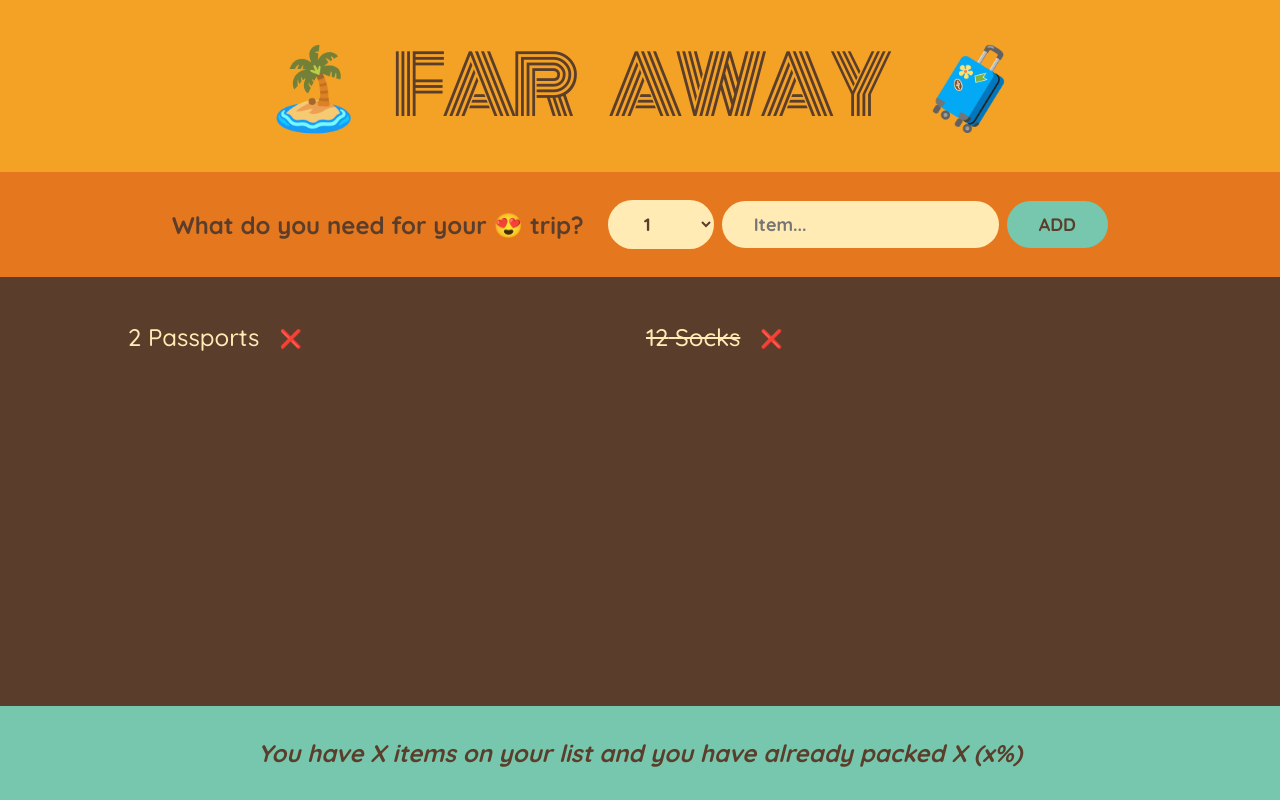
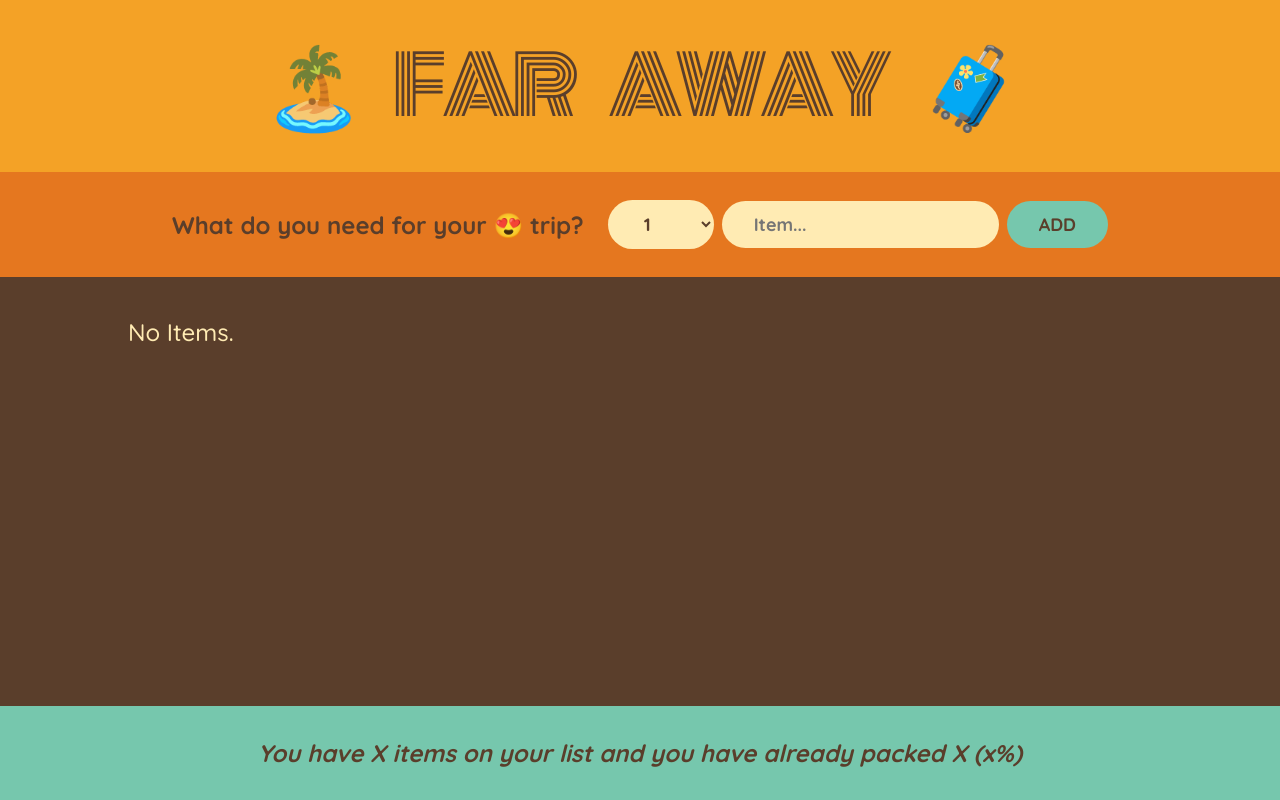
Before and after one commit to nikolamihailov/React-Udemy, a React (Vite) app in the folder 04. Far away project/: page / in a window 1280 px wide. Built offline with nearby package versions, Linux system fonts and the light colour scheme.

Commit message:
items state added to parent component

```diff
--- a/04. Far away project/src/App.jsx
+++ b/04. Far away project/src/App.jsx
@@ -1,19 +1,25 @@
+import { useState } from "react";
 import Form from "./components/Form";
 import Logo from "./components/Logo";
 import PackingList from "./components/PackingList";
 import Stats from "./components/Stats";
 
-const initialItems = [
+/* const initialItems = [
   { id: 1, description: "Passports", quantity: 2, packed: false },
   { id: 2, description: "Socks", quantity: 12, packed: true },
 ];
+ */
+function App() {
+  const [items, setItems] = useState([]);
 
-function App() {
+  const handleAddItem = (item) => {
+    setItems(() => [...items, item]);
+  };
   return (
     <div className="app">
       <Logo />
-      <Form />
-      <PackingList initialItems={initialItems} />
+      <Form onAddItem={handleAddItem} />
+      <PackingList items={items} />
       <Stats />
     </div>
   );
--- a/04. Far away project/src/components/Form.jsx
+++ b/04. Far away project/src/components/Form.jsx
@@ -1,6 +1,6 @@
 import { useState } from "react";
 
-export default function Form() {
+export default function Form({ onAddItem }) {
   const [description, setDescription] = useState("");
   const [quantity, setQuantity] = useState(1);
 
@@ -8,8 +8,11 @@ export default function Form() {
     e.preventDefault();
     if (!description) return;
     const newItem = { description, quantity, packed: false, id: Date.now() };
-    console.log(newItem);
+    onAddItem(newItem);
+    setDescription("");
+    setQuantity(1);
   };
+
   return (
     <form className="add-form" onSubmit={onFormSubmit}>
       <h3>What do you need for your 😍 trip?</h3>
--- a/04. Far away project/src/components/PackingList.jsx
+++ b/04. Far away project/src/components/PackingList.jsx
@@ -1,12 +1,16 @@
 import Item from "./Item";
 
-export default function PackingList({ initialItems }) {
+export default function PackingList({ items }) {
   return (
     <div className="list">
       <ul>
-        {initialItems.map((item) => {
-          return <Item {...item} key={item.id} />;
-        })}
+        {items.length > 0 ? (
+          items.map((item) => {
+            return <Item {...item} key={item.id} />;
+          })
+        ) : (
+          <p>No Items.</p>
+        )}
       </ul>
     </div>
   );
```
